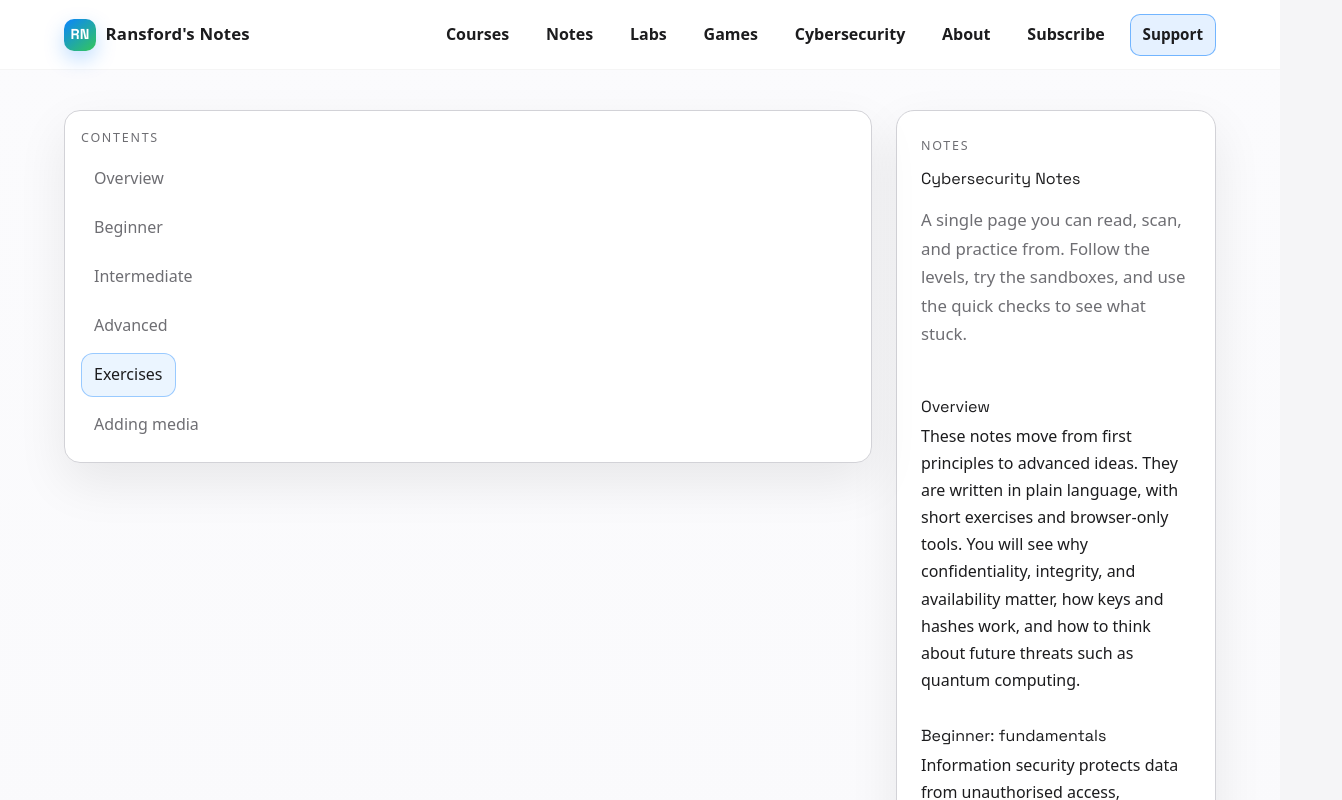
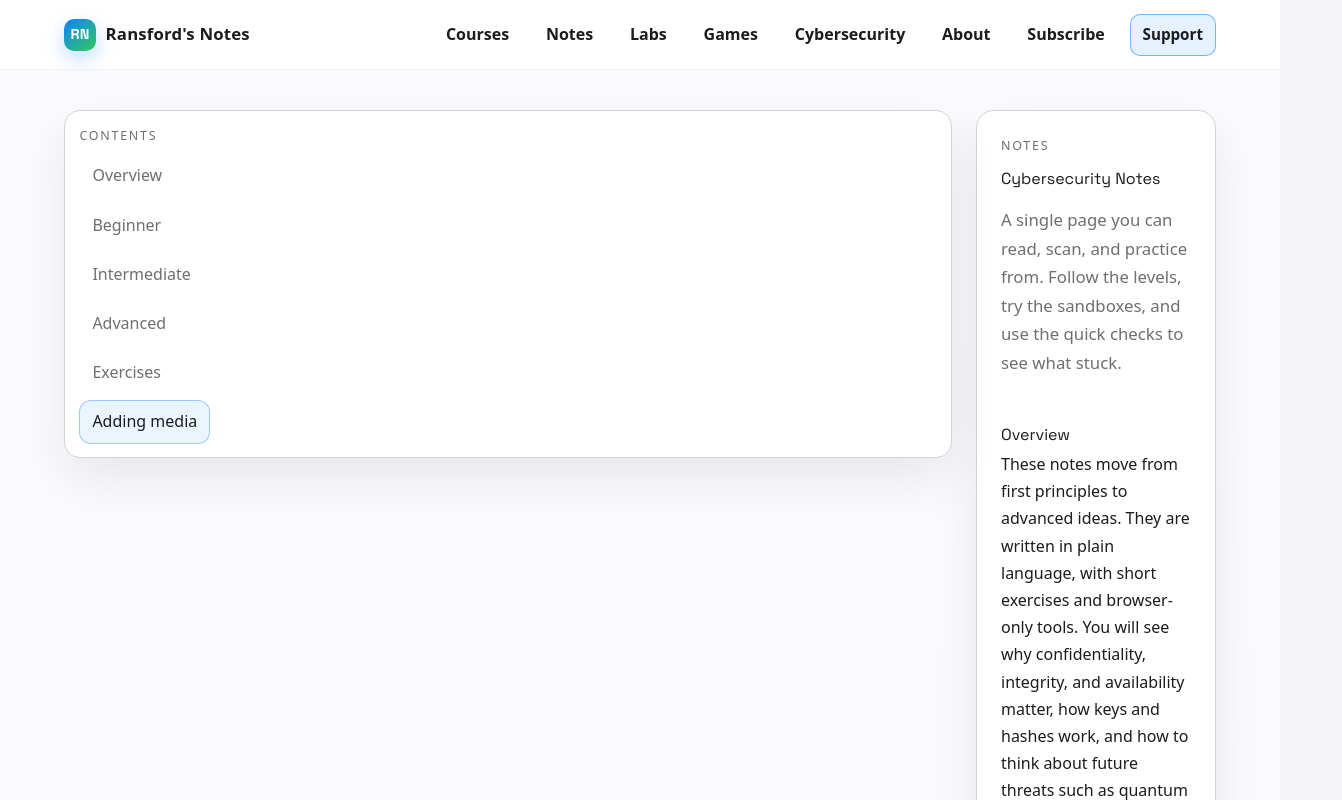
Before and after one commit to LordRansford/my-webapp, a Next.js app: page /cybersecurity in a window 1280 px wide. Shown: the top 800 px of the page, 1342 px wide, since content can reach past the window. Built offline with nearby package versions, Linux system fonts and the light colour scheme; no server answers.

Commit message:
Tighten Cybersecurity notes layout; slimmer sidebar, wider content

```diff
--- a/src/styles/globals.css
+++ b/src/styles/globals.css
@@ -907,7 +907,7 @@ textarea:focus {
 /* Notes layout */
 .note-layout {
   display: grid;
-  grid-template-columns: minmax(0, 1fr) minmax(260px, 320px);
+  grid-template-columns: minmax(0, 1fr) minmax(180px, 240px);
   gap: 1.5rem;
   align-items: start;
 }
@@ -918,7 +918,7 @@ textarea:focus {
   background: var(--surface);
   border: 1px solid var(--line);
   border-radius: 16px;
-  padding: 1rem;
+  padding: 0.85rem 0.9rem;
   box-shadow: var(--shadow);
 }
 
```
